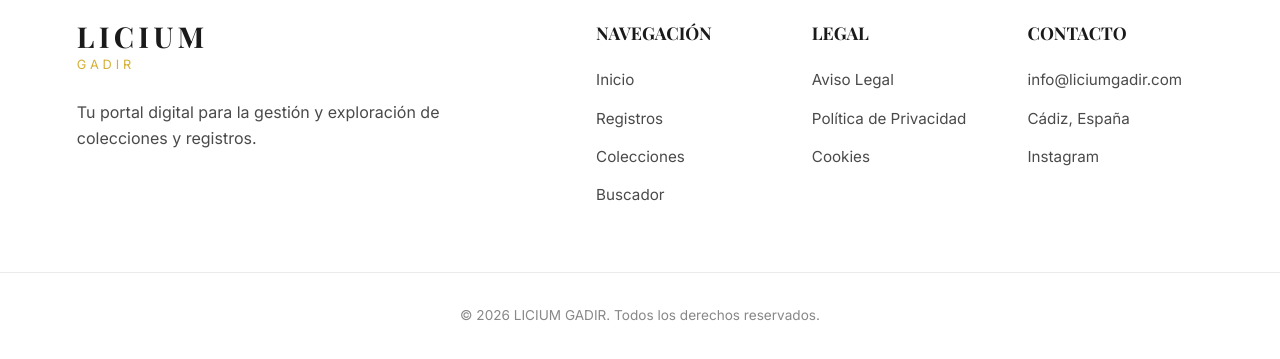
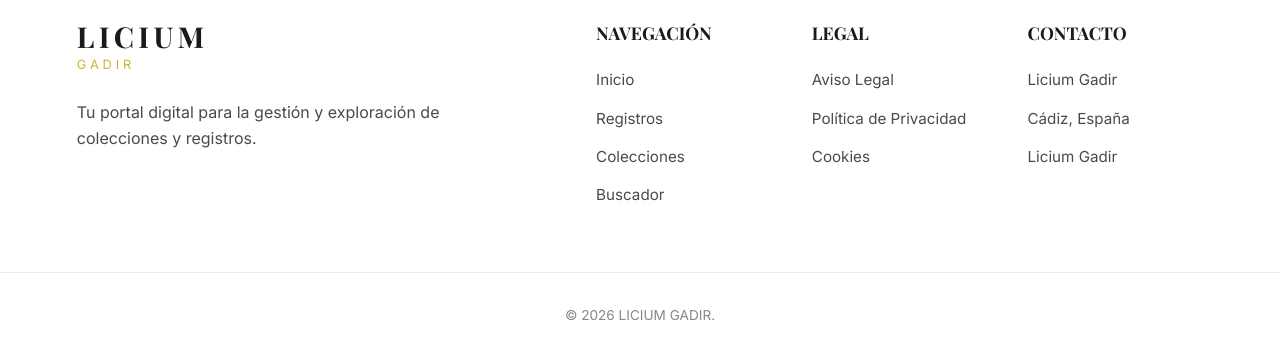
Before and after one commit to JuanManuelPinto/tema-licium, a Vue app: page / in a window 1280 px wide. Shown: the part 1907-2266 px from the top of the page. Built offline with nearby package versions, Linux system fonts and the light colour scheme; no server answers; a web font is replaced by a local one.

Commit message:
feat: add `TheFooter` component with branding, navigation links, legal information, and copyright.

```diff
--- a/src/components/TheFooter.vue
+++ b/src/components/TheFooter.vue
@@ -38,9 +38,9 @@
                     <div class="footer-group">
                          <h3 class="footer-heading">Contacto</h3>
                          <ul class="footer-list">
-                              <li><a href="mailto:info@liciumgadir.com">info@liciumgadir.com</a></li>
+                              <li><a href="#">Licium Gadir</a></li>
                               <li><span>Cádiz, España</span></li>
-                              <li><a href="https://instagram.com/liciumgadir" target="_blank">Instagram</a></li>
+                              <li><a href="#">Licium Gadir</a></li>
                          </ul>
                     </div>
                </div>
@@ -48,7 +48,7 @@
           <!-- Barra inferior para avisos de derechos de autor y créditos -->
           <div class="footer-bottom">
                <div class="container">
-                    <p>&copy; 2026 LICIUM GADIR. Todos los derechos reservados.</p>
+                    <p>&copy; 2026 LICIUM GADIR.</p>
                </div>
           </div>
      </footer>
```
